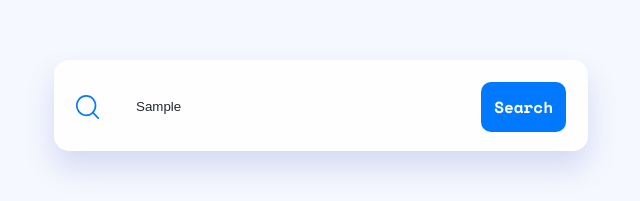
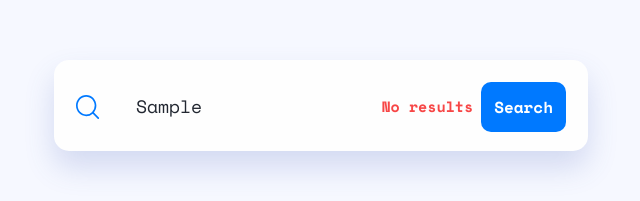
Before and after one commit to julvmdt/github-user-search-app, a React (Create React App) app: page / in a window 1280 px wide. Both pictures are taken after typing "Sample" into the empty fields and a click on the button "Search". Shown: the part 189-390 px from the top of the page, without its empty margins (319-959 px from the left). Built offline with nearby package versions, Linux system fonts and the light colour scheme; no server answers.

Commit message:
adjust font color for the dark theme and add has not result case if no results are available

```diff
--- a/src/components/App.js
+++ b/src/components/App.js
@@ -7,6 +7,7 @@ import "./App.scss";
 const App = () => {
   const [userInfo, setUserInfo] = useState(null);
   const [theme, setTheme] = useState("light");
+  const [hasResult, setHasResult] = useState(null);
 
   const isDark = theme === "dark";
   const isLight = theme === "light";
@@ -20,11 +21,14 @@ const App = () => {
   };
 
   const onSearchSubmit = async (term) => {
-    const response = await gihub.get(`/users/${term}`);
-    if (!response.data) {
-      return;
+    try {
+      const response = await gihub.get(`/users/${term}`);
+      setHasResult(true);
+      setUserInfo(response.data);
+    } catch (e) {
+      setHasResult(false);
+      setUserInfo(null);
     }
-    setUserInfo(response.data);
   };
 
   useEffect(() => {
@@ -49,7 +53,7 @@ const App = () => {
           />
         </div>
       </div>
-      <SearchBar onSubmit={onSearchSubmit} />
+      <SearchBar hasResult={hasResult} onSubmit={onSearchSubmit} />
       <ResultCard userInfo={userInfo} />
     </>
   );
--- a/src/components/ResultCard.js
+++ b/src/components/ResultCard.js
@@ -35,7 +35,7 @@ const ResultCard = ({ userInfo }) => {
           </span>
         </div>
         <div className="result-card-content">
-          <p className="tertiary result-card-text-alignment">
+          <p className="tertiary-dark-mode result-card-text-alignment">
             {userInfo.bio ?? "This profile has no bio"}
           </p>
           <div className="result-card-github-info-container">
--- a/src/components/ResultCard.scss
+++ b/src/components/ResultCard.scss
@@ -87,7 +87,7 @@
 
   .result-card-date-title {
     @include theme() {
-      color: theme-get("secondary");
+      color: theme-get("secondary-dark-mode");
     }
 
     @media only screen and (max-device-width: 1024px) and (-webkit-min-device-pixel-ratio: 1) {
@@ -139,7 +139,7 @@
   }
 
   @include theme() {
-    color: theme-get("tertiary");
+    color: theme-get("tertiary-dark-mode");
   }
 
   .icon-text-container {
--- a/src/components/SearchBar.js
+++ b/src/components/SearchBar.js
@@ -1,7 +1,7 @@
 import React, { useState } from "react";
 import "./SearchBar.scss";
 
-const SearchBar = ({ onSubmit }) => {
+const SearchBar = ({ onSubmit, hasResult }) => {
   const [term, setTerm] = useState("");
 
   const onSubmitForm = (event) => {
@@ -10,14 +10,19 @@ const SearchBar = ({ onSubmit }) => {
   };
 
   return (
-    <form className="search-input" onSubmit={onSubmitForm}>
+    <form className="search-input-container" onSubmit={onSubmitForm}>
       <img src={`${process.env.PUBLIC_URL}/icon-search.svg`} />
+      <div className="search-input">
         <input
           type="text"
           value={term}
           onChange={(e) => setTerm(e.target.value)}
           placeholder="Search GitHub username..."
         />
+        {hasResult !== null && !hasResult && (
+          <div className="search-input-no-results">No results</div>
+        )}
+      </div>
       <button>Search</button>
     </form>
   );
--- a/src/components/SearchBar.scss
+++ b/src/components/SearchBar.scss
@@ -1,6 +1,6 @@
 @import "../index.scss";
 
-.search-input {
+.search-input-container {
   @include theme() {
     background-color: theme-get("background-light");
     box-shadow: theme-get("box-shadow");
@@ -27,6 +27,7 @@
 
   input {
     border: 0;
+    flex: 1;
 
     @include theme() {
       background-color: theme-get("background-light");
@@ -34,8 +35,28 @@
     }
   }
 
-  input::placeholder {
-    font-size: 13px;
+  .search-input {
+    display: flex;
+    justify-content: space-between;
+    width: 100%;
+    align-items: center;
+  }
+
+  .search-input-no-results {
+    font-weight: bold;
+    @include theme() {
+      color: theme-get("red");
+    }
+  }
+
+  input[type="text"] {
+    font: 18px "Space Mono", monospace;
+    line-height: 25px;
+
+    @media only screen and (max-device-width: 480px) and (-webkit-min-device-pixel-ratio: 1) {
+      font: 13px "Space Mono", monospace;
+      line-height: 25px;
+    }
   }
 
   input:focus {
@@ -45,6 +66,11 @@
   input::placeholder {
     font: 18px "Space Mono", monospace;
     line-height: 25px;
+
+    @media only screen and (max-device-width: 480px) and (-webkit-min-device-pixel-ratio: 1) {
+      font: 13px "Space Mono", monospace;
+      line-height: 25px;
+    }
   }
 
   button {
--- a/src/index.scss
+++ b/src/index.scss
@@ -3,23 +3,29 @@ $themes: (
     "primary": #0079ff,
     "primary-light": #60abff,
     "secondary": #697c9a,
+    "secondary-dark-mode": #ffffff,
     "tertiary": #4b6a9b,
+    "tertiary-dark-mode": #ffffff,
     "background": #141d2f,
     "background-light": #1e2a47,
     "font-color": #ffffff,
     "box-shadow": unset,
-    "white": #ffffff
+    "white": #ffffff,
+    "red": #F74646
   ),
   light: (
     "primary": #0079ff,
     "primary-light": #60abff,
     "secondary": #697c9a,
+    "secondary-dark-mode": #697c9a,
     "tertiary": #4b6a9b,
+    "tertiary-dark-mode": #4b6a9b,
     "background": #f6f8ff,
     "background-light": #fefefe,
     "font-color": #222731,
     "box-shadow": 0px 16px 30px #4660bb33,
-    "white": #ffffff
+    "white": #ffffff,
+    "red": #F74646
   ),
 );
 
@@ -102,6 +108,12 @@ button {
   }
 }
 
+.tertiary-dark-mode {
+  @include theme() {
+    color: theme-get("tertiary-dark-mode");
+  }
+}
+
 body {
   margin: 0px auto;
   text-align: center;
```
Lines whose indentation alone changed are shown as unchanged.
